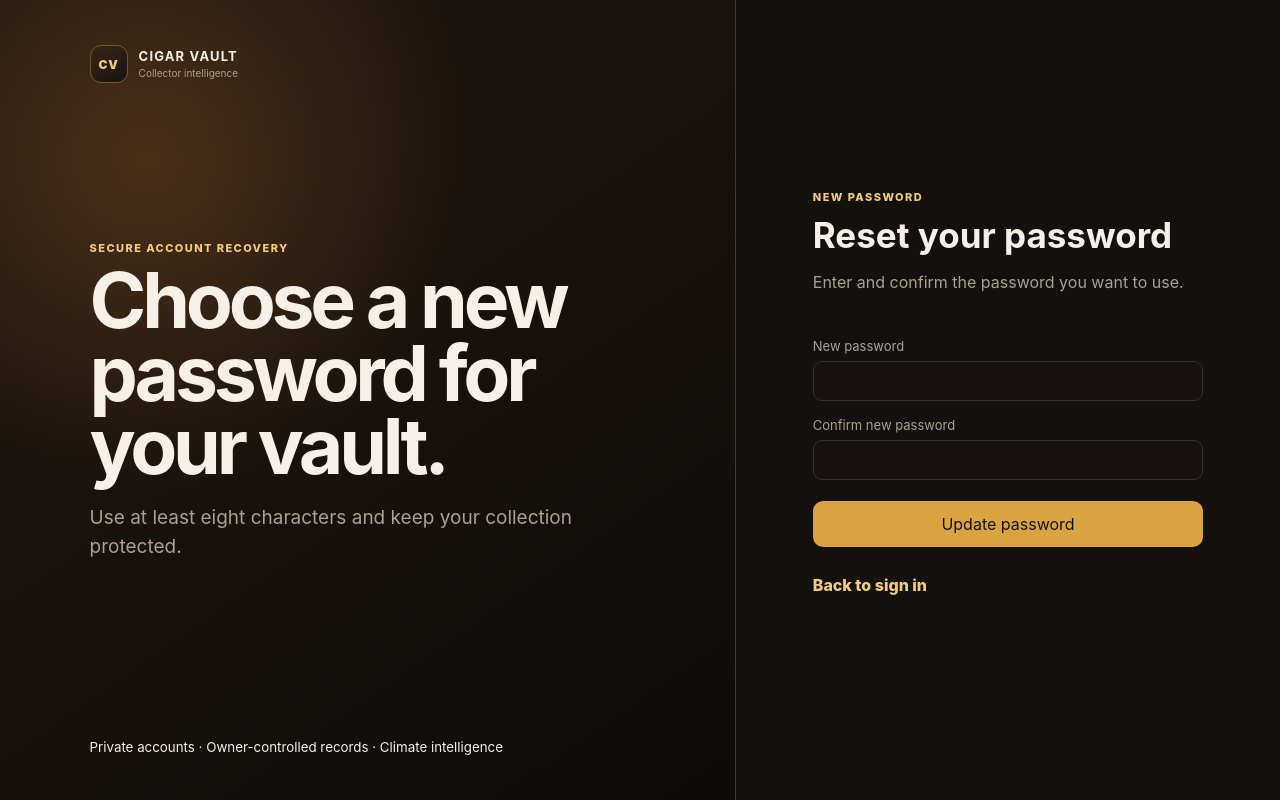
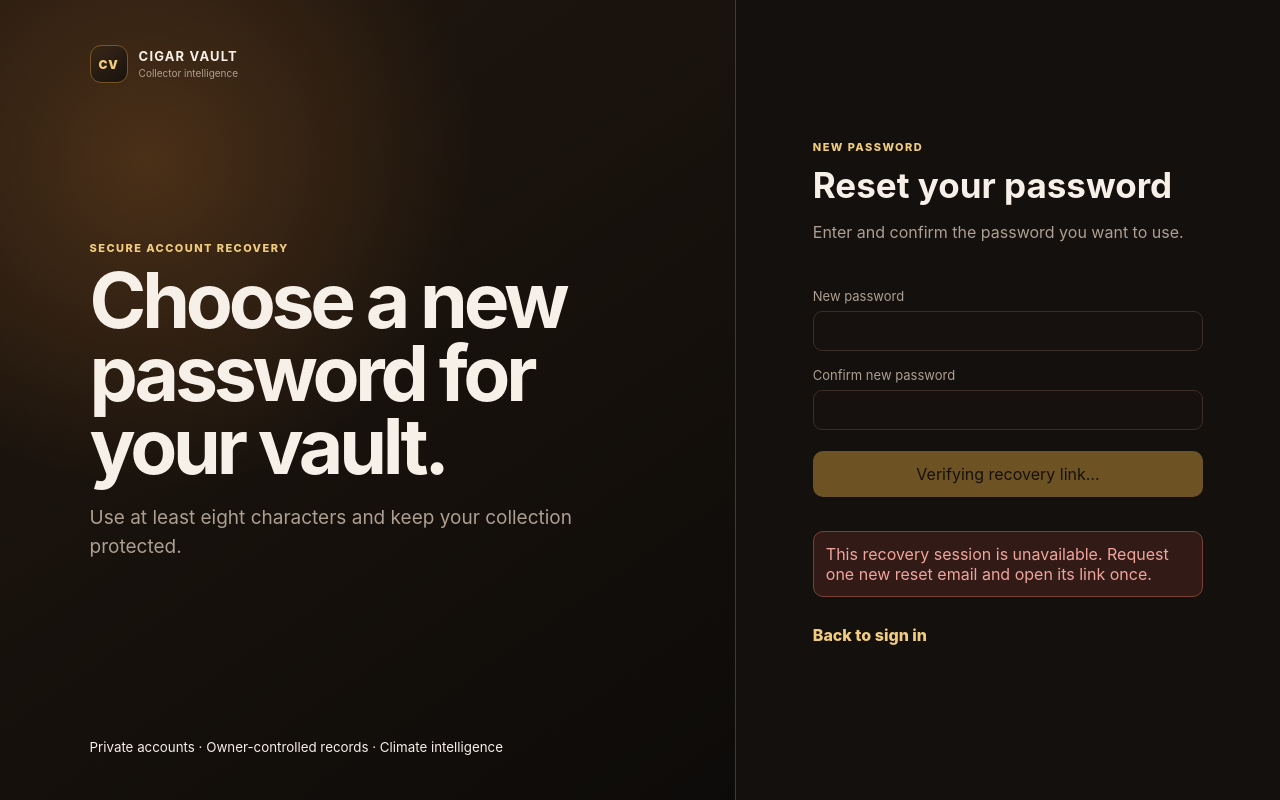
Before and after one commit to vbribow/CIgar-Vault, a Next.js app: page /reset-password in a window 1280 px wide. Built offline with nearby package versions, Linux system fonts and the light colour scheme; no server answers.

Commit message:
Support cross-browser password recovery

```diff
--- a/app/reset-password/page.tsx
+++ b/app/reset-password/page.tsx
@@ -1,9 +1,9 @@
-import { updatePassword } from "../login/actions";
+import { ResetPasswordForm } from "@/components/reset-password-form";
 import "../login/login.css";
 
 export const dynamic = "force-dynamic";
 
 export default async function ResetPasswordPage({ searchParams }: { searchParams: Promise<{ error?: string }> }) {
   const params = await searchParams;
-  return <main className="loginShell"><section className="loginStory"><a className="appBrand" href="/"><span className="appBrandMark">CV</span><span><strong>Cigar Vault</strong><small>Collector intelligence</small></span></a><div><div className="eyebrow">Secure account recovery</div><h1>Choose a new password for your vault.</h1><p className="lede">Use at least eight characters and keep your collection protected.</p></div><small>Private accounts · Owner-controlled records · Climate intelligence</small></section><section className="loginPanel"><div><div className="eyebrow">New password</div><h2>Reset your password</h2><p>Enter and confirm the password you want to use.</p></div>{params.error&&<div className="loginMessage error">{params.error}</div>}<form action={updatePassword}><label><span>New password</span><input name="password" type="password" autoComplete="new-password" minLength={8} required/></label><label><span>Confirm new password</span><input name="confirmation" type="password" autoComplete="new-password" minLength={8} required/></label><button className="button">Update password</button></form><p className="loginSwitch"><a href="/login">Back to sign in</a></p></section></main>;
+  return <main className="loginShell"><section className="loginStory"><a className="appBrand" href="/"><span className="appBrandMark">CV</span><span><strong>Cigar Vault</strong><small>Collector intelligence</small></span></a><div><div className="eyebrow">Secure account recovery</div><h1>Choose a new password for your vault.</h1><p className="lede">Use at least eight characters and keep your collection protected.</p></div><small>Private accounts · Owner-controlled records · Climate intelligence</small></section><section className="loginPanel"><div><div className="eyebrow">New password</div><h2>Reset your password</h2><p>Enter and confirm the password you want to use.</p></div>{params.error&&<div className="loginMessage error">{params.error}</div>}<ResetPasswordForm/><p className="loginSwitch"><a href="/login">Back to sign in</a></p></section></main>;
 }
--- a/components/password-recovery-form.tsx
+++ b/components/password-recovery-form.tsx
@@ -1,7 +1,7 @@
 "use client";
 
 import { useState, type FormEvent } from "react";
-import { createClient } from "@/lib/supabase/client";
+import { createRecoveryClient } from "@/lib/supabase/recovery-client";
 import { appOrigin } from "@/lib/app-origin";
 
 export function PasswordRecoveryForm() {
@@ -18,8 +18,8 @@ export function PasswordRecoveryForm() {
     const email = String(form.get("email") || "").trim();
     const productionHost = process.env.NEXT_PUBLIC_VERCEL_PROJECT_PRODUCTION_URL?.trim();
     const origin = appOrigin(window.location.origin, productionHost);
-    const redirectTo = `${origin}/auth/confirm?next=/reset-password`;
-    const { error: requestError } = await createClient().auth.resetPasswordForEmail(email, { redirectTo });
+    const redirectTo = `${origin}/reset-password`;
+    const { error: requestError } = await createRecoveryClient().auth.resetPasswordForEmail(email, { redirectTo });
     setBusy(false);
     if (requestError) {
       setError(requestError.message === "email rate limit exceeded" ? "Too many recovery emails were requested. Please wait until the hourly email limit resets, then try once more." : requestError.message);
--- /dev/null
+++ b/components/reset-password-form.tsx
@@ -0,0 +1,43 @@
+"use client";
+
+import { useEffect, useState, type FormEvent } from "react";
+import { createRecoveryClient } from "@/lib/supabase/recovery-client";
+
+export function ResetPasswordForm() {
+  const [ready, setReady] = useState(false);
+  const [error, setError] = useState("");
+  const [busy, setBusy] = useState(false);
+
+  useEffect(() => {
+    let active = true;
+    void createRecoveryClient().auth.getSession().then(({ data, error: sessionError }) => {
+      if (!active) return;
+      if (sessionError || !data.session) setError("This recovery session is unavailable. Request one new reset email and open its link once.");
+      else setReady(true);
+    });
+    return () => { active = false; };
+  }, []);
+
+  async function submit(event: FormEvent<HTMLFormElement>) {
+    event.preventDefault();
+    setBusy(true);
+    setError("");
+    const form = new FormData(event.currentTarget);
+    const password = String(form.get("password") || "");
+    const confirmation = String(form.get("confirmation") || "");
+    if (password.length < 8) { setError("Password must be at least 8 characters."); setBusy(false); return; }
+    if (password !== confirmation) { setError("Passwords do not match."); setBusy(false); return; }
+    const supabase = createRecoveryClient();
+    const { error: updateError } = await supabase.auth.updateUser({ password });
+    if (updateError) { setError(updateError.message); setBusy(false); return; }
+    await supabase.auth.signOut();
+    window.location.replace("/login?notice=Password%20updated.%20You%20can%20sign%20in%20now.");
+  }
+
+  return <form onSubmit={submit}>
+    <label><span>New password</span><input name="password" type="password" autoComplete="new-password" minLength={8} required disabled={!ready} /></label>
+    <label><span>Confirm new password</span><input name="confirmation" type="password" autoComplete="new-password" minLength={8} required disabled={!ready} /></label>
+    <button className="button" disabled={!ready || busy}>{busy ? "Updating…" : ready ? "Update password" : "Verifying recovery link…"}</button>
+    {error && <div className="loginMessage error">{error}</div>}
+  </form>;
+}
--- /dev/null
+++ b/lib/supabase/recovery-client.ts
@@ -0,0 +1,9 @@
+import { createClient } from "@supabase/supabase-js";
+
+export function createRecoveryClient() {
+  return createClient(
+    process.env.NEXT_PUBLIC_SUPABASE_URL!,
+    process.env.NEXT_PUBLIC_SUPABASE_PUBLISHABLE_KEY!,
+    { auth: { flowType: "implicit", detectSessionInUrl: true, persistSession: true } },
+  );
+}
```
